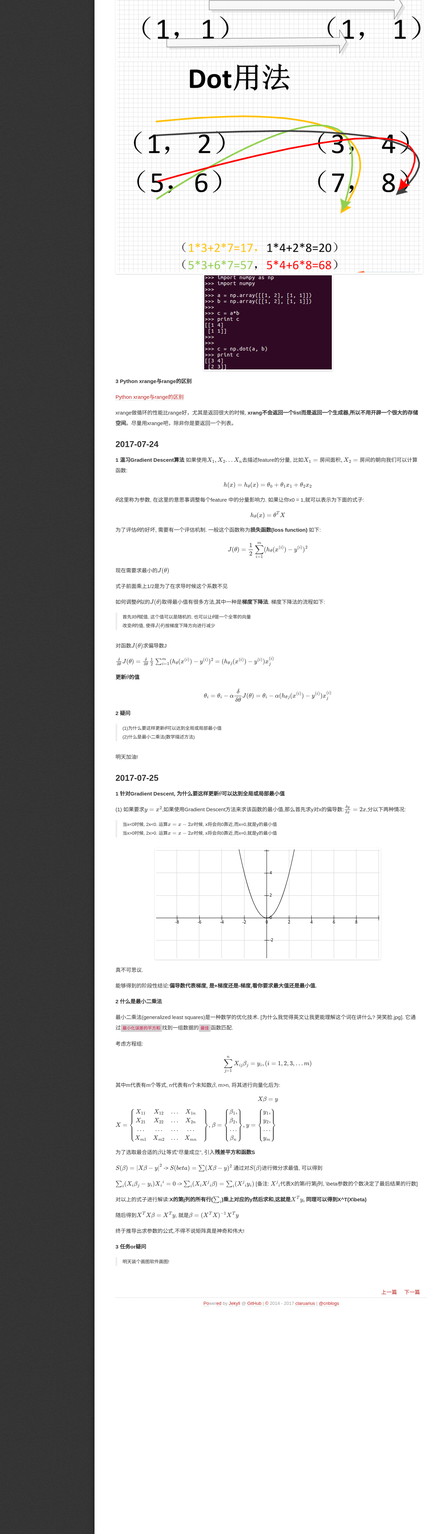
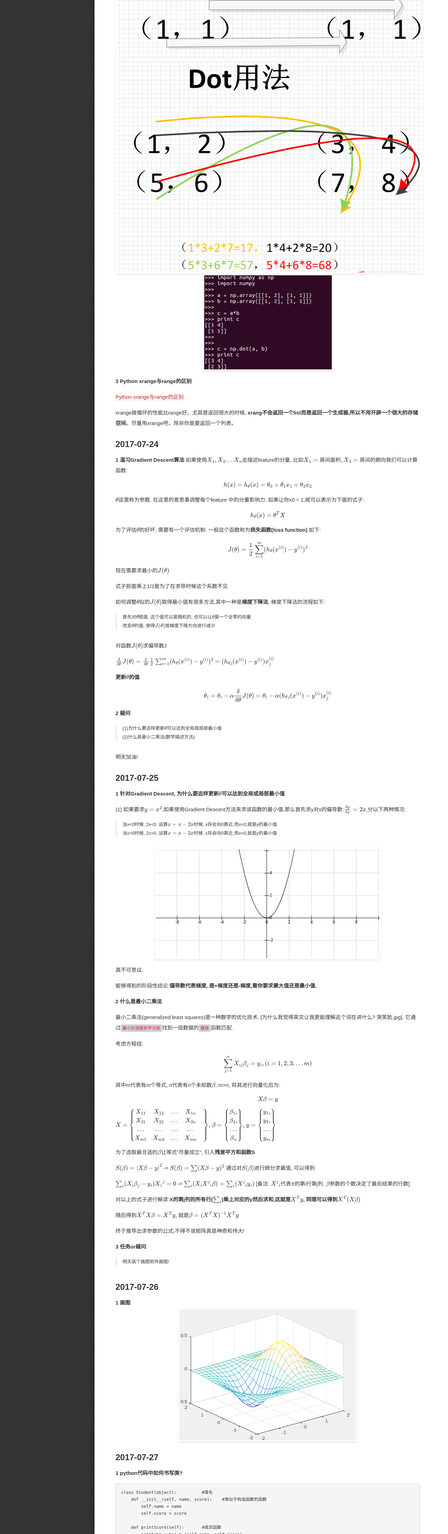
Before and after one commit to Claruarius/blog, a Jekyll site: the page built from _posts/2017-07-23-tensorflow学习笔记.md, in a window 1280 px wide. Shown: the part 615-5000 px from the top of the page at 35% size. Built offline with Jekyll 4.4.1, drawn with Linux system fonts in a browser that asks for light colours; some web fonts are replaced; formulas are drawn with MathJax 3.

Commit message:
add article

````diff
--- a/_posts/2017-07-23-tensorflow学习笔记.md
+++ b/_posts/2017-07-23-tensorflow学习笔记.md
@@ -119,13 +119,13 @@
 为了选取最合适的$$\beta$$让等式"尽量成立", 引入**残差平方和函数S**
 
 $$S(\beta)=\left|X\beta-y \right|^2$$
- -> $$S(beta) = \sum(X\beta - y)^2$$
+ -> $$S(\beta) = \sum(X\beta - y)^2$$
 通过对$$S(\beta)$$进行微分求最值, 可以得到
 
-$$\sum_i(X_i\beta_j - y_i)X{_i}{^i} = 0$$
- -> $$\sum_i(X_iX{^j}{_i}\beta) = \sum_i(X{^j}{_i}y_i)$$ [备注: $$X{^j}{_i}$$代表X的第i行第j列, \beta参数的个数决定了最后结果的行数]
+$$\sum_i(X_i\beta_j - y_i)X{_i}{^j} = 0$$
+ -> $$\sum_i(X_iX{^j}{_i}\beta) = \sum_i(X{^j}{_i}y_i)$$ [备注: $$X{^j}{_i}$$代表X的第i行第j列, $$\beta$$参数的个数决定了最后结果的行数]
 
-对以上的式子进行解读:**X的第j列的所有行($$\sum_i$$)乘上对应的y然后求和,这就是$$X^Ty$$, 同理可以得到X^T(X\beta)**
+对以上的式子进行解读:**X的第j列的所有行($$\sum_i$$)乘上对应的y然后求和,这就是$$X^Ty$$, 同理可以得到$$X^T(X\beta)$$**
 
 随后得到$$X^TX\beta = X^Ty$$, 就是$$\beta = (X^TX)^{-1}X^Ty$$
 
@@ -134,3 +134,76 @@
 **3 任务or疑问**
 
 > 明天装个画图软件画图!
+
+## **2017-07-26**
+
+**1 画图**
+![](/blog/assets/kernel/tensorflow-5.png)
+
+## **2017-07-27**
+
+**1 python代码中如何书写类?**
+```
+class Student(object):			#类名
+    def __init__(self, name, score):	#类似于构造函数的函数
+        self.name = name
+        self.score = score
+
+    def printScore(self):		#成员函数
+        print'%s : %s' % (self.name, self.score)
+
+```
+
+具体的python类的书写可以参考[Python中的类(classes)](http://blog.csdn.net/on_1y/article/details/8640012)
+
+**2 python中如何书写被其他模块引用的模块**
+
+假设上文中的Student类被写在A/test/test.py中,在A/中有test1.py想要引用Student类.
+```
+from test.test import *
+
+cla = Student('Claruarius', '95')
+cla.printScore();
+
+```
+然后运行python test.py出现如下的错误:
+```
+Traceback (most recent call last):
+  File "test1.py", line 1, in <module>
+    from test.test import *
+ImportError: No module named test
+```
+为了能够让其他模块引用到Student类,需要在Student类的同级目录下存在一个__init__.py的文件,即使这个文件是空的.
+
+**3 import与 from XXX import XXX有什么区别**
+
+区别如下:
+![](/blog/assets/kernel/tensorflow-6.png)
+![](/blog/assets/kernel/tensorflow-7.png)
+
+**4 什么是.i文件**
+
+.i就是SWIG的interface文件
+
+**5 几个emacs常用的命令**
+
+(1)M-x rgrep 输入要查找的单词
+
+(2)M-x find-name-dired 输入查找名称
+
+(3)
+C-w剪切
+
+M-w复制
+
+C-y粘贴
+
+**6 任务or疑问**
+
+> SWIG是什么? bazel是什么?
+>
+> 如何看懂tensorflow源码
+>
+> emacs显示目录, emacs快速切换窗口
+
+明天加油!
````
Also changed, not shown: assets/kernel/tensorflow-5.png (added), assets/kernel/tensorflow-6.png (added), assets/kernel/tensorflow-7.png (added).
